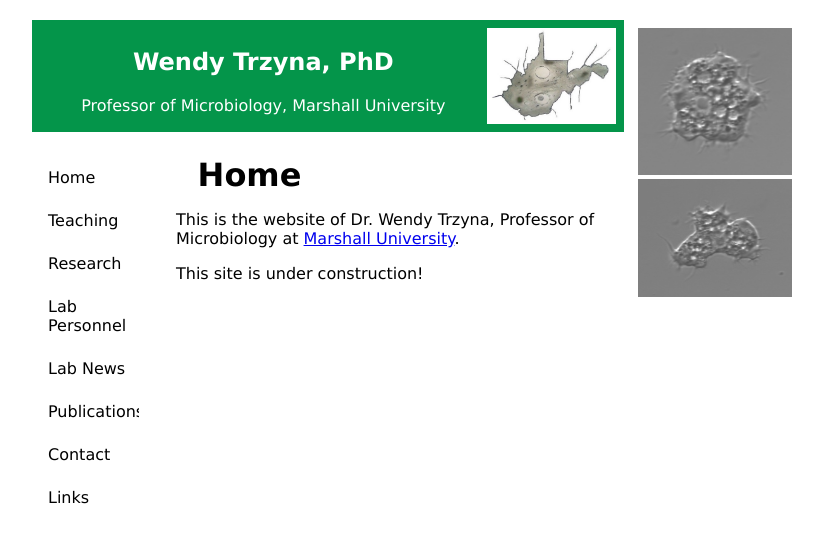
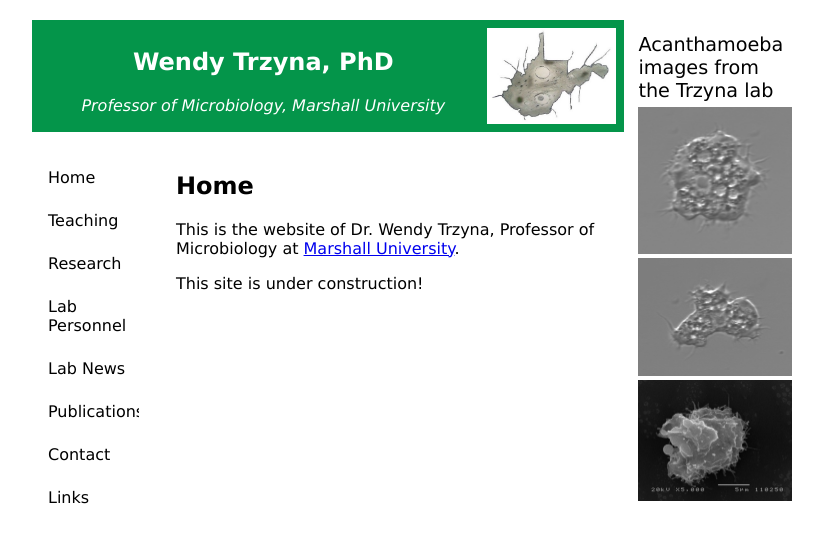
Before and after one commit to WendyTrzyna/WendyTrzyna.github.io, a Jekyll site: the page built from index.html, in a window 1280 px wide. Shown: the top 543 px of the page, without its empty margins (224-1047 px from the left). Built offline with Jekyll 4.4.1, drawn with Linux system fonts in a browser that asks for light colours.

Commit message:
fix a few things

```diff
--- a/_layouts/default.html
+++ b/_layouts/default.html
@@ -34,15 +34,17 @@
 
 		<div id="content">
 
-			<h1>{{ page.title }}</h1>
+			<h2>{{ page.title }}</h2>
 
 			<p>{{ content }}</p>
 		</div>
 	</div>
 
 	<div id="right-pane">
+		<div id="right-pane-title">Acanthamoeba images from the Trzyna lab</div>
 		<img id="trzyna-lab-img" src="imgs/amoeba_web_pic_1.png" style="width:100%">
 		<img id="trzyna-lab-img" src="imgs/amoeba_web_pic_2.png" style="width:100%">
+		<img id="trzyna-lab-img" src="imgs/amoeba_troph_SEM_1.bmp" style="width:100%">
 	</div>
 
 	<!--
--- a/style.css
+++ b/style.css
@@ -45,6 +45,7 @@ div#header>div>h2{
 	/*padding:			2% 0% 0% 2%;*/
 }
 div#header>div>p{
+	font-style: 		italic;
 	/*padding:				0% 0% 2% 2%;*/
 }
 div#title{
@@ -55,6 +56,10 @@ div#title{
 	border: 			2px solid black;
 	float: 				right;
 	background-color: 	rgb(192,192,192);
+}
+#right-pane-title{
+	font-size:			1.2em;
+	margin: 			5px auto;
 }
 div#content{
 	width:				75%;
@@ -96,7 +101,7 @@ nav a{
 
 }
 .dropdown {
-	transition: background-color 0.1s, box-shadow 0.1s;
+	transition: background-color 0.1s, box-shadow 0.0s;
 /*, max-height 0.5s, margin-bottom 0.5s*/
 }
 
```
